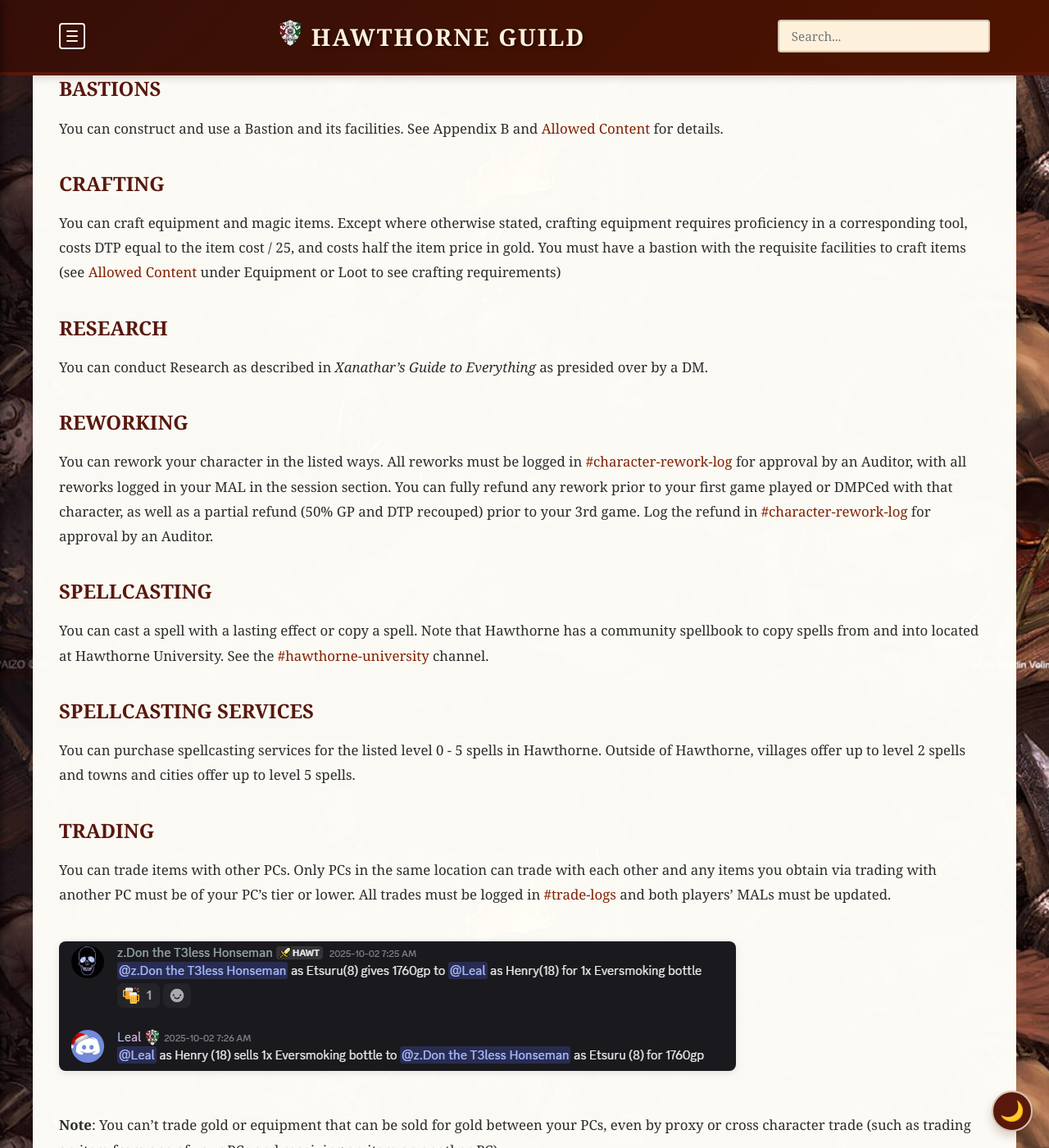
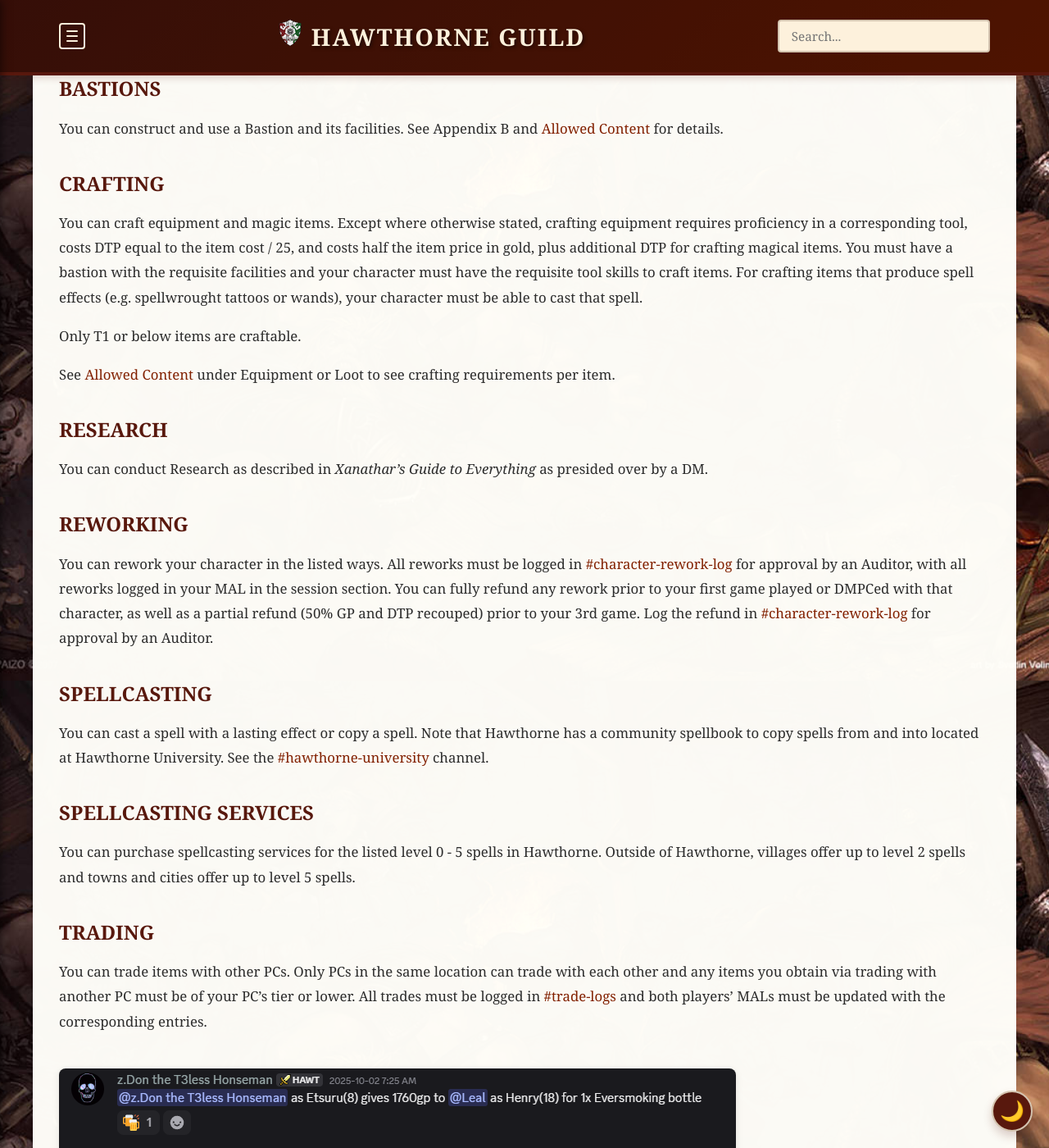
Before and after one commit to coconutswallow/Guides, a Jekyll site: the page built from _playersguide/downtime.md, in a window 1280 px wide and 1400 px high, scrolled down 970 px. Shown: the whole window at 82% size. Built offline with Jekyll 4.4.1, drawn with Linux system fonts in a browser that asks for light colours; comment, search, counter and statistics services are not loaded.

Commit message:
players guide

```diff
--- a/_playersguide/downtime.md
+++ b/_playersguide/downtime.md
@@ -27,7 +27,11 @@
 
 ### Crafting
 
-You can craft equipment and magic items. Except where otherwise stated, crafting equipment requires proficiency in a corresponding tool, costs DTP equal to the item cost / 25, and costs half the item price in gold.   You must have a bastion with the requisite facilities to craft items (see <a href="https://docs.google.com/spreadsheets/d/1fBEv1yDNTD-vwUyK6pK_oiXg2K7OiltW35iFCqxyMTY/edit?gid=552371857#gid=552371857">Allowed Content</a> under Equipment or Loot to see crafting requirements)
+You can craft equipment and magic items. Except where otherwise stated, crafting equipment requires proficiency in a corresponding tool, costs DTP equal to the item cost / 25, and costs half the item price in gold, plus additional DTP for crafting magical items.   You must have a bastion with the requisite facilities and your character must have the requisite tool skills to craft items.  For crafting items that produce spell effects (e.g. spellwrought tattoos or wands), your character must be able to cast that spell.
+
+Only T1 or below items are craftable.
+
+See <a href="https://docs.google.com/spreadsheets/d/1fBEv1yDNTD-vwUyK6pK_oiXg2K7OiltW35iFCqxyMTY/edit?gid=552371857#gid=552371857">Allowed Content</a> under Equipment or Loot to see crafting requirements per item.
 
 ### Research
 
@@ -47,7 +51,7 @@
 
 ### Trading
 
-You can trade items with other PCs. Only PCs in the same location can trade with each other and any items you obtain via trading with another PC must be of your PC’s tier or lower. All trades must be logged in <a href="https://discord.com/channels/308324031478890497/617832619689902100">#trade-logs</a> and both players’ MALs must be updated.
+You can trade items with other PCs. Only PCs in the same location can trade with each other and any items you obtain via trading with another PC must be of your PC’s tier or lower. All trades must be logged in <a href="https://discord.com/channels/308324031478890497/617832619689902100">#trade-logs</a> and both players’ MALs must be updated with the corresponding entries.
 
 ![Trade Example]({{ '/assets/images/trade-example.png' | relative_url }})
 
```
Also changed, not shown: _playersguide/character-creation.md (+2 -2 lines).
